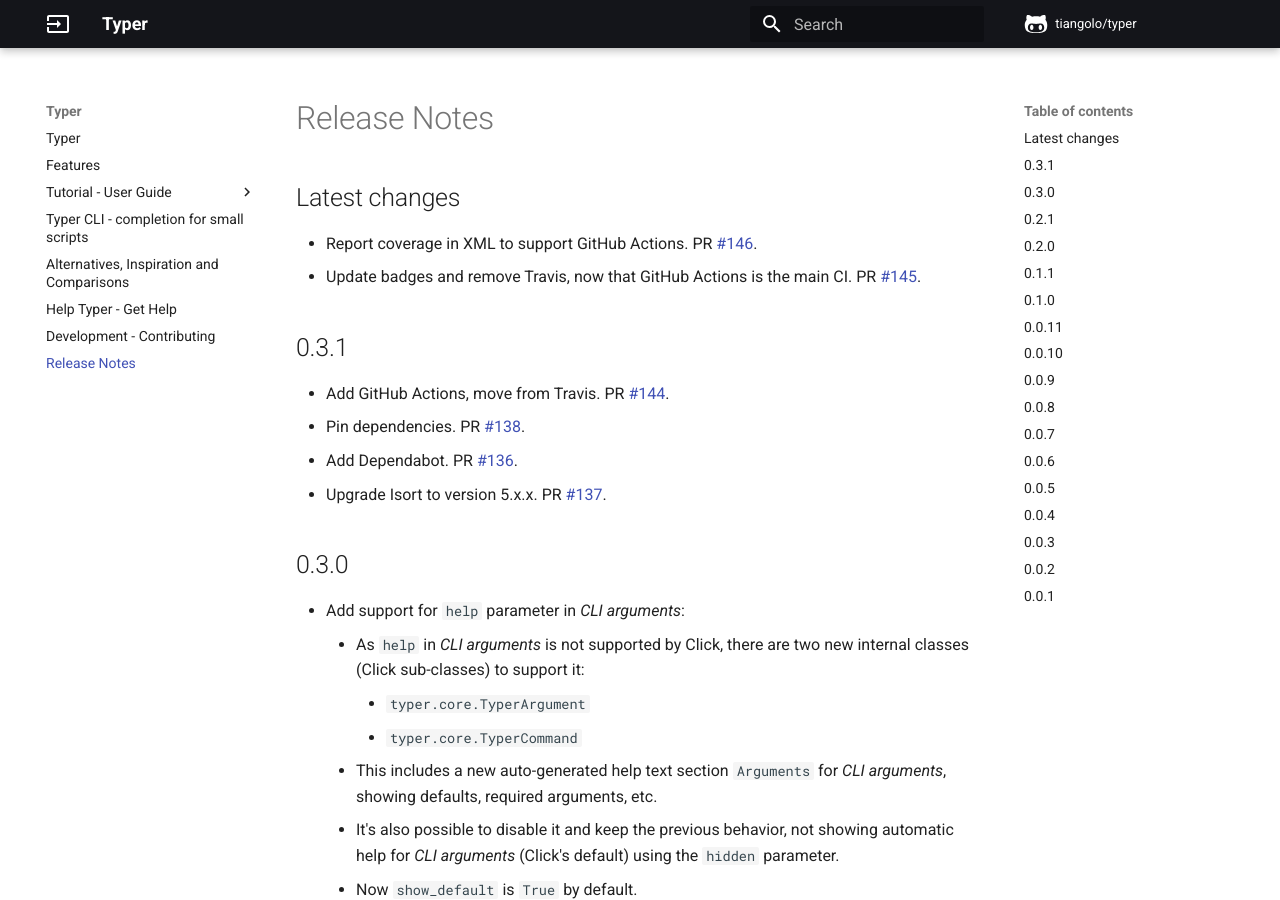
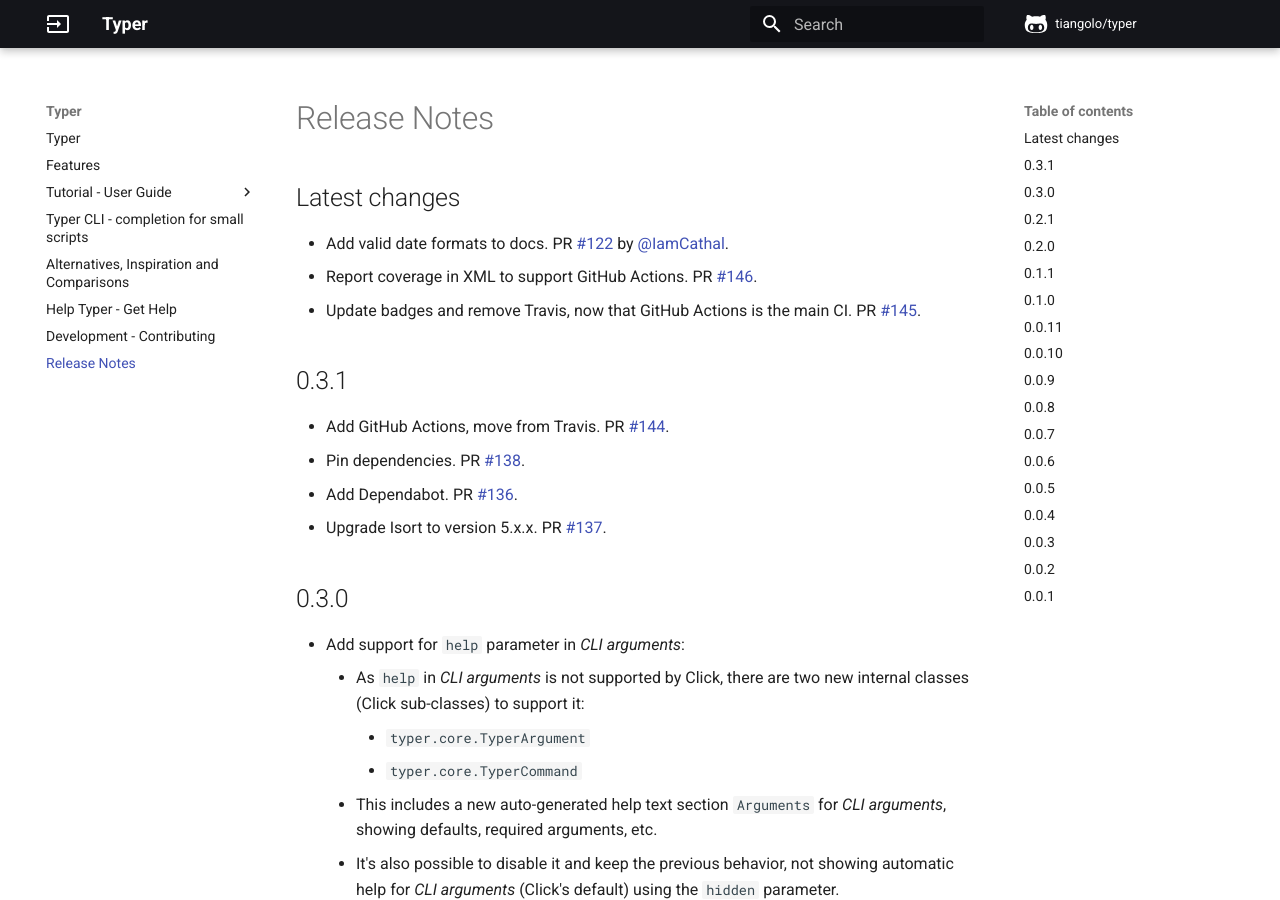
Before and after one commit to RED0731/red_pythonTyper, an MkDocs documentation site: the page built from docs/release-notes.md, in a window 1280 px wide and 900 px high. Built offline with MkDocs 1.6.1 and Material for MkDocs 9.7.7, drawn with Linux system fonts in a browser that asks for light colours; comment, search, counter and statistics services are not loaded.

Commit message:
📝 Update release notes

```diff
--- a/docs/release-notes.md
+++ b/docs/release-notes.md
@@ -1,5 +1,6 @@
 ## Latest changes
 
+* Add valid date formats to docs. PR [#122](https://github.com/tiangolo/typer/pull/122) by [@IamCathal](https://github.com/IamCathal).
 * Report coverage in XML to support GitHub Actions. PR [#146](https://github.com/tiangolo/typer/pull/146).
 * Update badges and remove Travis, now that GitHub Actions is the main CI. PR [#145](https://github.com/tiangolo/typer/pull/145).
 
```
